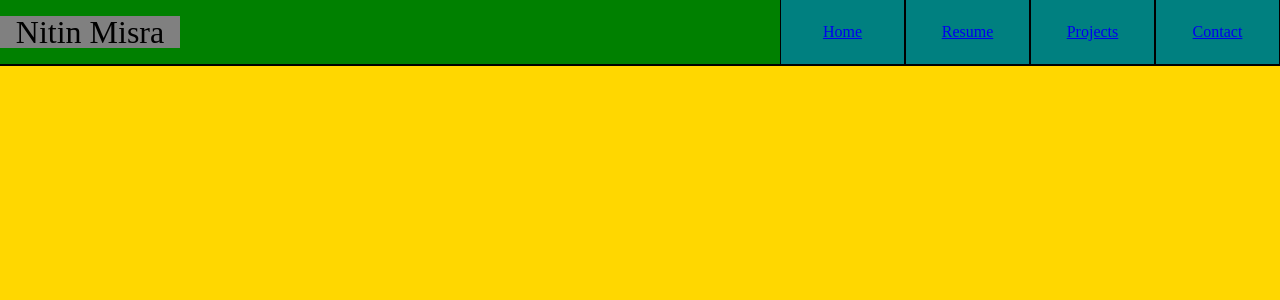
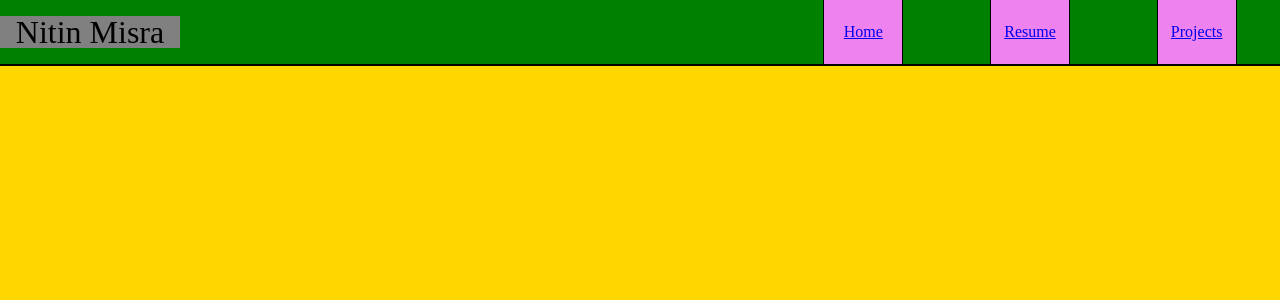
Before and after one commit to iamnitinmisra/new-portfolio, a React (Create React App) app: page / in a window 1280 px wide. Shown: the top 300 px of the page. Built offline with nearby package versions, Linux system fonts and the light colour scheme.

Commit message:
navigation complete

```diff
--- a/src/components/ham-menu/HamMenu.css
+++ b/src/components/ham-menu/HamMenu.css
@@ -1,20 +1,63 @@
-.nav-icon, .active {
+.menu {
+  width: 500px;
+  /* background: teal; */
+  justify-content: space-around;
+  display: flex;
+  z-index: 10;
+}
+
+#nav {
+  min-width: 125px;
+  height: 66px;
+  display: flex;
+  justify-content: center;
+  align-items: center;
+  border: 1px solid black;
+}
+
+@media (max-width: 72px) {
+}
+
+@media (min-width: 73px) and (max-width: 359px) {
+  .menu {
+    height: 2em;
+    width: 332px;
+    /* background: teal; */
+    justify-content: space-around;
+    display: none;
+    align-items: center;
+  }
+
+  #nav {
+    min-width: 125px;
+    height: 66px;
+    display: flex;
+    justify-content: center;
+    align-items: center;
+    border: 1px solid black;
+  }
+}
+
+@media (min-width: 360px) and (max-width: 599px) {
+  .hidden,
+  .active {
     margin: 1em;
     width: 40px;
   }
 
-.active:before, .active:after, .active div, .nav-icon:after,
-.nav-icon:before,
-.nav-icon div {
+  .active:before,
+  .active:after,
+  .active div,
+  .hidden:after,
+  .hidden:before,
+  .hidden div {
     background-color: #fff;
     border-radius: 3px;
-  content: '';
-  display: block;
+    content: "";
+    display: flex;
     height: 5px;
     margin: 7px 0;
-  transition: all .2s ease-in-out;
-  /* position: fixed;
-  z-index: 1; */
+    transition: all 0.2s ease-in-out;
   }
 
   .active:before {
@@ -27,5 +70,144 @@
 
   .active div {
     transform: scale(0);
+  }
 
+  .menu-container {
+    height: 66px;
+    width: 460px;
+    position: fixed;
+    /* right: 10px; */
+    top: -5px;
+    flex-direction: row-reverse;
+    display: flex;
   }
+
+  .menu {
+    height: 5em;
+    width: 332px;
+    background: teal;
+    display: block;
+    align-items: center;
+    transform: translate(500px, 0);
+    transition: 1s;
+  }
+
+  .show {
+    transform: translate(5px, 0px);
+    transition: 1s;
+    width: 332px;
+  }
+
+  #link {
+    background: violet;
+    position: relative;
+    top: 70px;
+    min-width: 400px;
+    height: 66px;
+    display: flex;
+    justify-content: center;
+    align-items: center;
+    border: 1px solid black;
+  }
+}
+
+@media (min-width: 600px) and (max-width: 954px) {
+  .hidden,
+  .active {
+    margin: 1em;
+    width: 40px;
+  }
+
+  .active:before,
+  .active:after,
+  .active div,
+  .hidden:after,
+  .hidden:before,
+  .hidden div {
+    background-color: #fff;
+    border-radius: 3px;
+    content: "";
+    display: flex;
+    height: 5px;
+    margin: 7px 0;
+    transition: all 0.2s ease-in-out;
+  }
+
+  .active:before {
+    transform: translateY(12px) rotate(135deg);
+  }
+
+  .active:after {
+    transform: translateY(-12px) rotate(-135deg);
+  }
+
+  .active div {
+    transform: scale(0);
+  }
+
+  .menu-container {
+    height: 66px;
+    width: 518px;
+    position: fixed;
+    /* right: 10px; */
+    top: -5px;
+    flex-direction: row-reverse;
+    display: flex;
+  }
+
+  .menu {
+    height: 5em;
+    width: 332px;
+    display: block;
+    align-items: center;
+    transform: translate(700px, 0px);
+    transition: 1s;
+  }
+
+  .show {
+    transform: translate(5px, 0px);
+    transition: 1s;
+    width: 332px;
+  }
+
+  #link {
+    background: violet;
+    position: relative;
+    top: 70px;
+    min-width: 400px;
+    height: 66px;
+    display: flex;
+    justify-content: center;
+    align-items: center;
+    border: 1px solid black;
+    z-index: -1;
+  }
+}
+
+@media (min-width: 955px) and (max-width: 1279px) {
+  #link {
+    background: violet;
+    position: relative;
+    min-width: 80px;
+    height: 66px;
+    display: flex;
+    justify-content: center;
+    border: solid 2px;
+    align-items: center;
+    border: 1px solid black;
+  }
+}
+
+@media (min-width: 1280px) {
+  #link {
+    background: violet;
+    position: relative;
+    min-width: 80px;
+    height: 66px;
+    display: flex;
+    justify-content: center;
+    border: solid 2px;
+    align-items: center;
+    border: 1px solid black;
+  }
+}
--- a/src/components/ham-menu/HamMenu.js
+++ b/src/components/ham-menu/HamMenu.js
@@ -17,12 +17,30 @@ export default class HamMenu extends Component {
 
   render() {
     const { isToggled } = this.state;
+    console.log(isToggled)
     return (
-      <div onClick={()=>this.toggleMenu()} className={isToggled ? "active" : "nav-icon"}>
-        <a href="http://">
-            <div></div>
-        </a>
-      </div>
+      <nav className="menu-container">
+        <div
+          onClick={() => this.toggleMenu()}
+          className={isToggled ? "active" : "hidden"}
+        >
+          <div className='menu-icon'></div>
+        </div>
+        <ul className={isToggled ? "show" : "menu"}>
+          <a href="#">
+            <li id="link">Home</li>
+          </a>
+          <a href="#">
+            <li id="link">Resume</li>
+          </a>
+          <a href="#">
+            <li id="link">Projects</li>
+          </a>
+          {/* <a href="#">
+            <li id="link">Contact</li>
+          </a> */}
+        </ul>
+      </nav>
     );
   }
 }
--- a/src/components/portfolio/Portfolio.css
+++ b/src/components/portfolio/Portfolio.css
@@ -3,8 +3,6 @@
     display: none;
   }
 }
-
-
 
 @media (min-width: 73px) and (max-width: 359px) {
   .outer-container {
@@ -38,38 +36,13 @@
     align-items: center;
   }
 
-  .ham-icon{
-    position: absolute;
-    right: 10px;
-    bottom: 0px;
-}
-  .menu {
-    height: 2em;
-    width: 332px;
-    background: teal;
-    justify-content: space-around;
-    display: none;
-    align-items: center;
-  }
-
   .name-text {
     margin: 0 auto;
     align-items: center;
     background: grey;
     font-size: 2em;
   }
-
-  #nav {
-    min-width: 125px;
-    height: 66px;
-    display: flex;
-    justify-content: center;
-    align-items: center;
-    border: 1px solid black;
-  }
 }
-
-
 
 @media (min-width: 360px) and (max-width: 599px) {
   .outer-container {
@@ -99,39 +72,13 @@
     align-items: center;
   }
 
-  .ham-icon{
-      position: absolute;
-      right: 10px;
-      bottom: 0px;
-  }
-
-  .menu {
-    height: 2em;
-    width: 332px;
-    background: teal;
-    justify-content: space-around;
-    display: none;
-    align-items: center;
-  }
-
   .name-text {
     margin: 0 auto;
     align-items: center;
     background: grey;
     font-size: 2em;
   }
-
-  #nav {
-    min-width: 125px;
-    height: 66px;
-    display: flex;
-    justify-content: center;
-    align-items: center;
-    border: 1px solid black;
-  }
 }
-
-
 
 @media (min-width: 600px) and (max-width: 954px) {
   .outer-container {
@@ -159,19 +106,7 @@
     justify-content: space-between;
     border-bottom: solid 2px black;
     align-items: center;
-  }
-
-  .ham-icon{
-    position: absolute;
-    right: 10px;
-    bottom: 0px;
-}
-
-  .menu {
-    width: 518px;
-    background: teal;
-    justify-content: space-around;
-    display: none;
+    z-index: 10;
   }
 
   .name-text {
@@ -182,27 +117,16 @@
     background: grey;
     font-size: 2em;
   }
-
-
-  #nav {
-    min-width: 76px;
-    height: 66px;
-    display: flex;
-    justify-content: center;
-    align-items: center;
-    border: 1px solid black;
-  }
 }
 
-
-
-@media (min-width: 955px) and (max-width: 1280px) {
+@media (min-width: 955px) and (max-width: 1279px) {
   .outer-container {
     width: 100vw;
     background: purple;
   }
 
-  .ham-icon, .portfolio-too-small {
+  .ham-icon,
+  .portfolio-too-small {
     display: none;
   }
 
@@ -224,13 +148,6 @@
     align-items: center;
   }
 
-  .menu {
-    width: 500px;
-    background: teal;
-    justify-content: space-around;
-    display: flex;
-  }
-
   .name-text {
     text-align: center;
     align-items: center;
@@ -238,18 +155,7 @@
     background: grey;
     font-size: 2em;
   }
-
-  #nav {
-    min-width: 125px;
-    height: 66px;
-    display: flex;
-    justify-content: center;
-    align-items: center;
-    border: 1px solid black;
-  }
 }
-
-
 
 @media (min-width: 1280px) {
   .outer-container {
@@ -257,7 +163,8 @@
     background: purple;
   }
 
-  .ham-icon, .portfolio-too-small {
+  .ham-icon,
+  .portfolio-too-small {
     display: none;
   }
 
@@ -279,13 +186,6 @@
     align-items: center;
   }
 
-  .menu {
-    width: 500px;
-    background: teal;
-    justify-content: space-around;
-    display: flex;
-  }
-
   .name-text {
     text-align: center;
     align-items: center;
@@ -293,13 +193,4 @@
     background: grey;
     font-size: 2em;
   }
-
-  #nav {
-    min-width: 125px;
-    height: 66px;
-    display: flex;
-    justify-content: center;
-    align-items: center;
-    border: 1px solid black;
-  }
 }
--- a/src/components/portfolio/Portfolio.js
+++ b/src/components/portfolio/Portfolio.js
@@ -12,25 +12,7 @@ export default function Portfolio() {
       <div className="inner-container">
         <header className="navigation-bar">
           <div className="name-text">Nitin Misra</div>
-          <div>
-            <div className="ham-icon">
-              <HamMenu />
-            </div>
-            <ul className="menu">
-              <a href="http://www.iamnitinmisra.com">
-                <li id="nav">Home</li>
-              </a>
-              <a href="http://www.iamnitinmisra.com">
-                <li id="nav">Resume</li>
-              </a>
-              <a href="http://www.iamnitinmisra.com">
-                <li id="nav">Projects</li>
-              </a>
-              <a href="http://www.iamnitinmisra.com">
-                <li id="nav">Contact</li>
-              </a>
-            </ul>
-          </div>
+          <HamMenu />
         </header>
       </div>
     </div>
```
Lines whose indentation alone changed are shown as unchanged.
